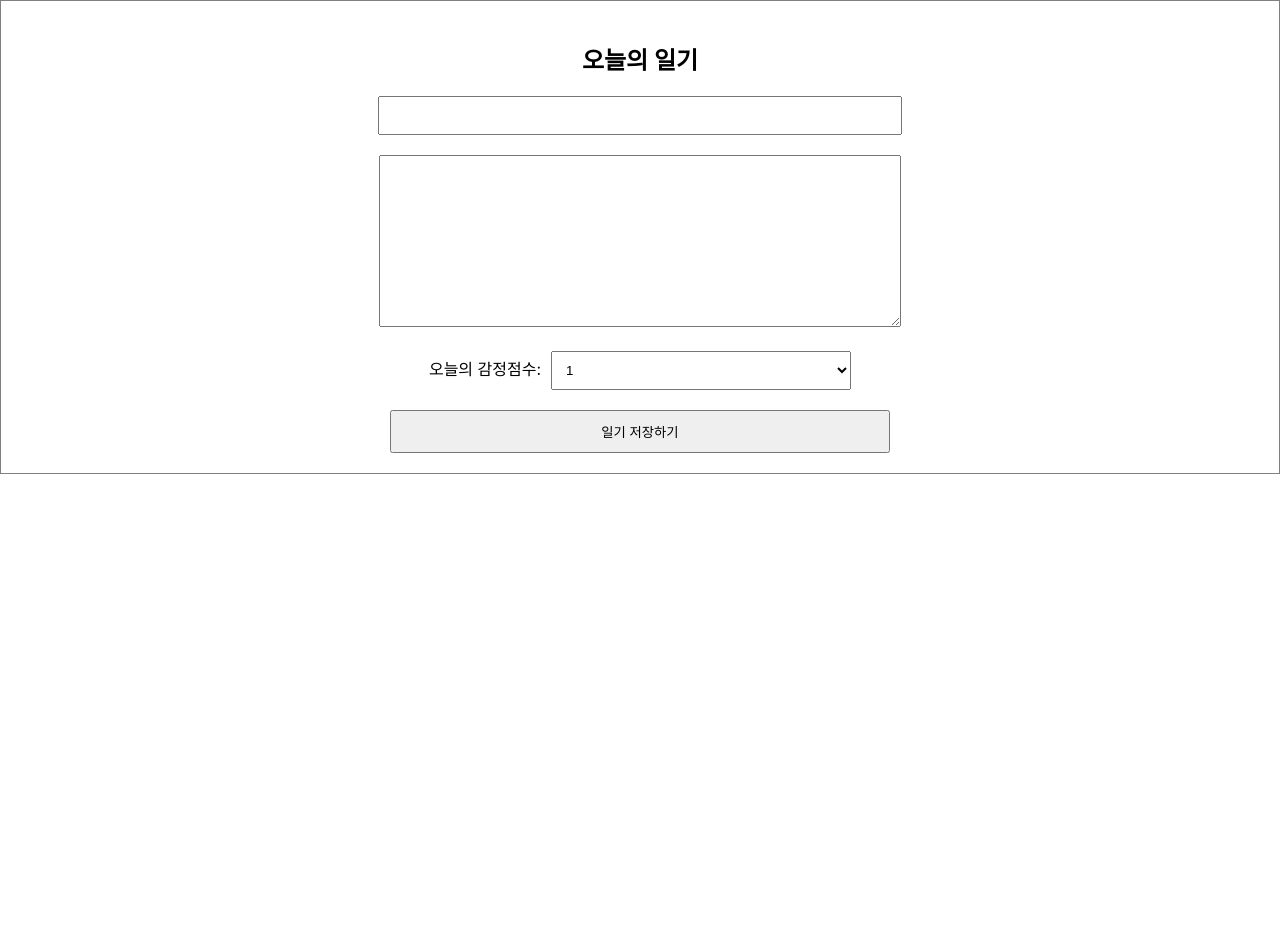
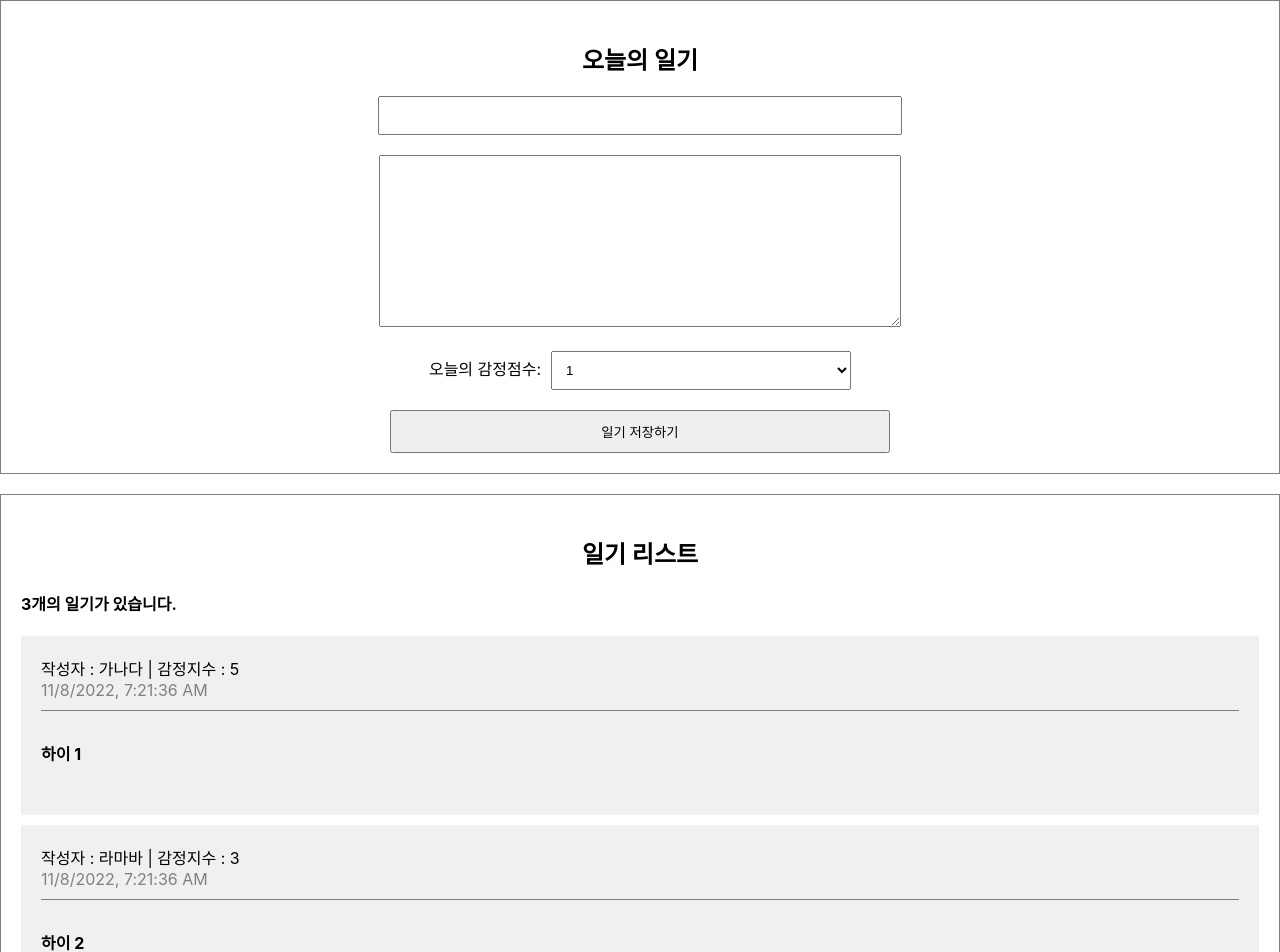
Before and after one commit to nuring9/emotion-diary-basis, a React (Create React App) app: page / in a window 1280 px wide. Shown: the top 952 px of the page. Before the commit the page ends 800 px from the top, so only its background shows below. Built offline with nearby package versions, Linux system fonts and the light colour scheme.

Commit message:
배열1_리스트렌더링(조회)

```diff
--- a/src/App.css
+++ b/src/App.css
@@ -26,3 +26,39 @@
   padding: 10px;
   cursor: pointer;
 }
+
+
+/* List */
+.DiaryList {
+  border: 1px solid gray;
+  padding: 20px;
+  margin-top: 20px;
+}
+
+.DiaryList h2 {
+  text-align: center;
+}
+
+/* Itme */
+
+.DiaryItem {
+  background-color: rgb(240, 240, 240);
+  margin-bottom: 10px;
+  padding: 20px;
+}
+
+.DiaryItem .info {
+  border-bottom: 1px solid gray;
+  padding-bottom: 10px;
+  margin-bottom: 10px;
+}
+
+.DiaryItem .date {
+  color: gray;
+}
+
+.DiaryItem .content {
+  font-weight: bold;
+  margin-bottom: 30px;
+  margin-top: 30px;
+}
--- a/src/App.js
+++ b/src/App.js
@@ -1,14 +1,39 @@
 
 import './App.css';
 import DiaryEditor from './DiaryEditor';
+import DiaryList from './DiaryList';
+
+const dummyList = [
+  {
+    id: 1,
+    author: "가나다",
+    content: "하이 1",
+    emotion: 5,
+    created_date: new Date().getTime()
+  },
+  {
+    id: 2,
+    author: "라마바",
+    content: "하이 2",
+    emotion: 3,
+    created_date: new Date().getTime()
+  },
+  {
+    id: 3,
+    author: "사아자",
+    content: "하이 3",
+    emotion: 4,
+    created_date: new Date().getTime()
+  }
+]
 
 function App() {
-
   return (
     <div className="App">
-      <DiaryEditor/>
+      <DiaryEditor />
+      <DiaryList diaryList={dummyList} />
     </div>
   );
-}
+};
 
 export default App;
--- /dev/null
+++ b/src/DiaryItem.js
@@ -0,0 +1,16 @@
+const DiaryItem = ({author, content, created_date, emotion, id}) => {
+    return (
+        <div className="DiaryItem">
+          <div className="info">
+            <span>
+                작성자 : {author} | 감정지수 : {emotion}
+            </span>
+            <br />
+            <span className="date">{new Date(created_date).toLocaleString()}</span>
+          </div>
+          <div className="content">{content}</div>
+        </div>
+    );
+};
+
+export default DiaryItem;
--- /dev/null
+++ b/src/DiaryList.js
@@ -0,0 +1,22 @@
+import DiaryItem from "./DiaryItem";
+
+const DiaryList = ({diaryList}) => {
+
+  return (
+    <div className="DiaryList">
+      <h2>일기 리스트</h2>
+      <h4>{diaryList.length}개의 일기가 있습니다.</h4>
+    <div>
+        {diaryList.map((it) => (
+            <DiaryItem key={it.id} {...it} />
+
+        ))}
+    </div>
+    </div>
+  );
+};
+
+DiaryList.defaultProps = {
+    diaryList: []
+}
+export default DiaryList;
```
